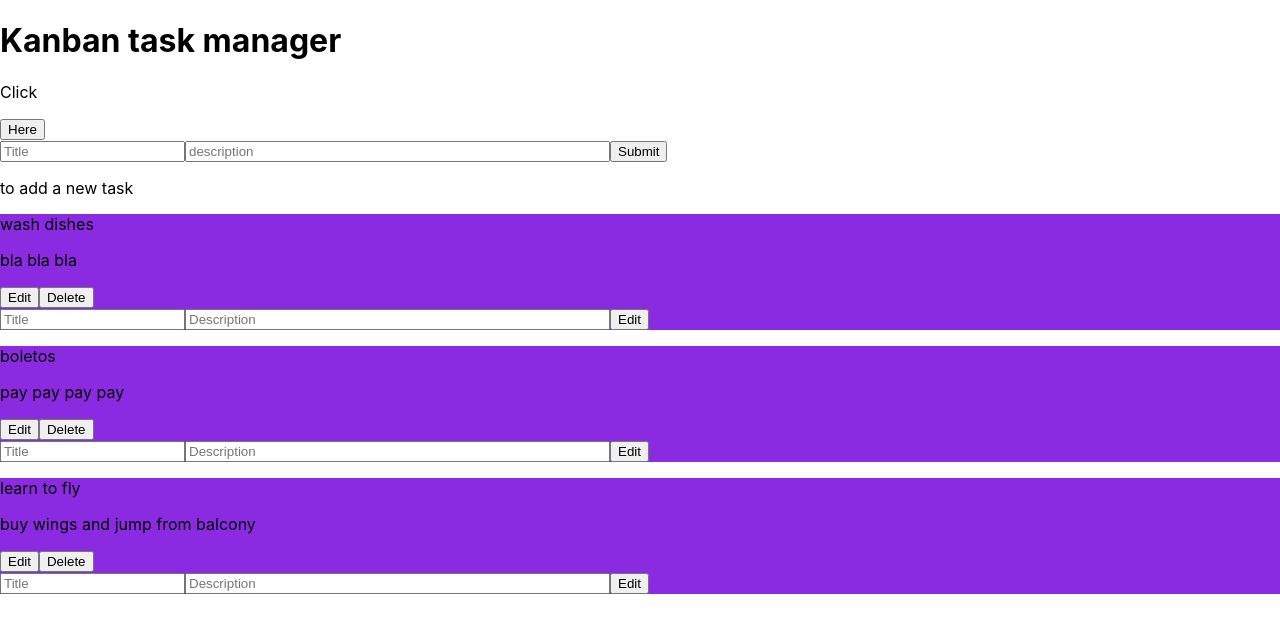
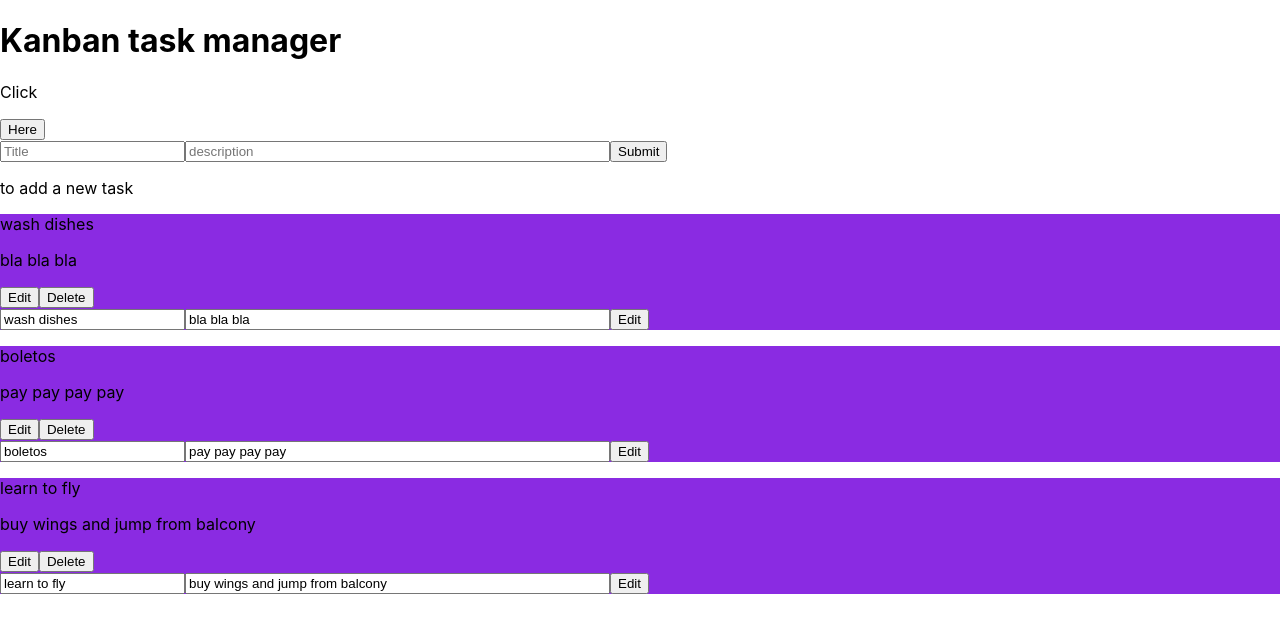
Before and after one commit to Ahab1777/kanban-task-tracker, a React (Create React App) app: page / in a window 1280 px wide. Shown: the top 632 px of the page. Built offline with nearby package versions, Linux system fonts and the light colour scheme.

Commit message:
next: make EditTask.jsx appear only after clicking on edit

```diff
--- a/src/App.js
+++ b/src/App.js
@@ -45,7 +45,7 @@ function App() {
       {taskList.map((task, i) => {
         return (
           <Board key={i} index={i} title={task.title} description={task.description}>
-            <EditTask index={i}/>
+            <EditTask index={i} title={task.title} description={task.description}/>
           </Board>
         )
       })}
--- a/src/components/Board.jsx
+++ b/src/components/Board.jsx
@@ -2,9 +2,6 @@ import { useContext, useState } from "react"
 import { KanbanContext } from "../App"
 
 const Board = ({title, description, index, children}) => {
-    // const [taskTitle, setTaskTitle] = useState(title)
-    // const [taskDescription, setTaskDescription] = useState(description)
-    // const [isDisabled, setIsDisabled] = useState(true)
 
     const {taskList, setTaskList, taskTitle, setTaskTitle, taskDescription, setTaskDescription, isDisabled, setIsDisabled} = useContext(KanbanContext)
 
--- a/src/components/EditTask.jsx
+++ b/src/components/EditTask.jsx
@@ -1,30 +1,37 @@
 import { useContext, useState } from "react";
 import { KanbanContext } from "../App";
 
-const EditTask = (index) => {
-    const {taskList, setTaskList, taskTitle, setTaskTitle, taskDescription, setTaskDescription, isDisabled, setIsDisabled} = useContext(KanbanContext)
+const EditTask = ({index, title, description}) => {
+    //grab context from App.js
+    const {taskList, setTaskList} = useContext(KanbanContext)
 
+    //create useState to set previous value to current edit
+    const [titleEdit, setTitleEdit] = useState(title)
+    const [descriptionEdit, setDescriptionEdit] = useState(description)
+
+    //handle user typing
     const handleChange = ({target}) => {
         const {name, value} = target
-        if (name === "taskTitle") setTaskTitle(value)
-        if (name === "taskDescription") setTaskDescription(value)
+        if (name === "taskTitle") setTitleEdit(value)
+        if (name === "taskDescription") setDescriptionEdit(value)
     }
 
+    //set newly edit task to taskList
     const handleEdit = (e) => {
         e.preventDefault()
         const newTaskList = [...taskList];
-        newTaskList[index] = {title: taskTitle, description: taskDescription}
+        newTaskList[index] = {title: titleEdit, description: descriptionEdit}
         setTaskList(newTaskList)
     }
 
     return (
         <>
-        <div className="task-edit" disabled={isDisabled}>
+        <div className="task-edit">
             <form className="new-task-form">
 
                 <input className="task-title-input"
                 name="taskTitle"
-                value={taskTitle}
+                value={titleEdit}
                 type="text"
                 placeholder="Title"
                 required minLength={0}
@@ -34,7 +41,7 @@ const EditTask = (index) => {
 
                 <input
                 name="taskDescription"
-                value={taskDescription}
+                value={descriptionEdit}
                 type="text"
                 placeholder="Description"
                 required maxLength={100}
--- a/src/components/NewTask.jsx
+++ b/src/components/NewTask.jsx
@@ -1,4 +1,4 @@
-import { useContext} from "react";
+import { useContext, useState} from "react";
 import { KanbanContext } from "../App";
 
 
@@ -6,24 +6,21 @@ import { KanbanContext } from "../App";
 //description
 //submit
 
-const NewTask = ({taskList, setTaskList}) => {
-    // const [taskTitle, setTaskTitle] = useState("")
-    // const [taskDescription, setTaskDescription] = useState("")
-
-    const {taskTitle, setTaskTitle, taskDescription, setTaskDescription} = useContext(KanbanContext)
-
-    const currentTaskTitle = taskTitle
-    const currentTaskDescription = taskDescription
-
+const NewTask = () => {
+    //grab context from App
+    const {taskList, setTaskList} = useContext(KanbanContext)
+    //create states to set new task
+    const [taskTitle, setTaskTitle] = useState("")
+    const [taskDescription, setTaskDescription] = useState("")
+    //handle user typing
     const handleChange = ({target}) => {
         const {name, value} = target
         if (name === "taskTitle") setTaskTitle(value)
         if (name === "taskDescription") setTaskDescription(value)
     }
-
+    //send newly created task to taskList on App
     const handleSubmit = (e) => {
         e.preventDefault()
-        console.log(taskTitle, taskDescription)
         const newTaskList = [ ...taskList, {title: taskTitle, description: taskDescription}]
         console.log(newTaskList)
         setTaskList(newTaskList);
```
